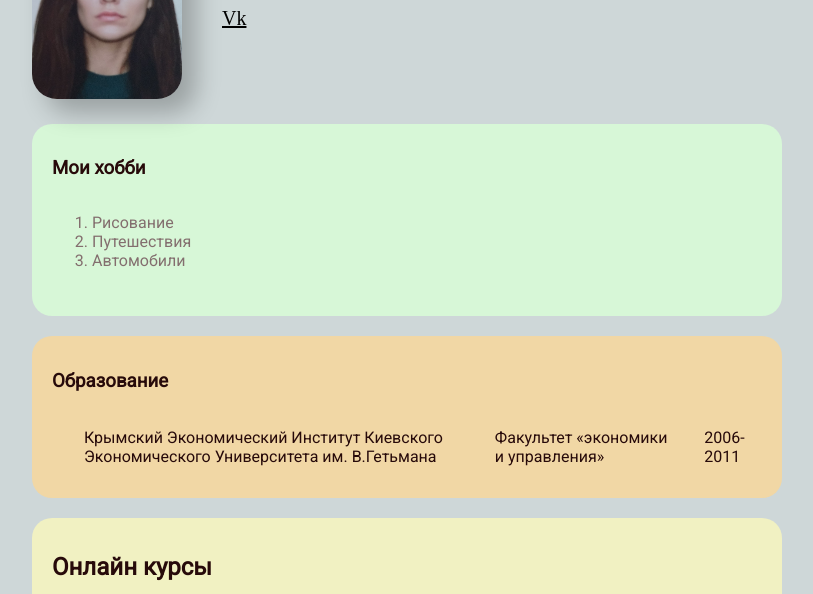
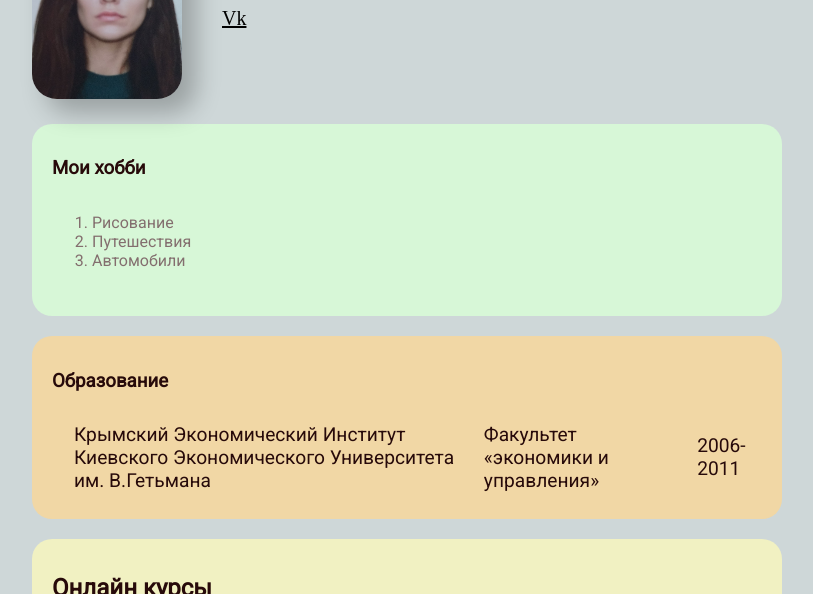
Before and after one commit to EvgenyaDen/Ev, a plain HTML site: page index.html in a window 1280 px wide. Shown: the part 141-735 px from the top of the page, without its empty margins (233-1046 px from the left). Drawn offline with Linux system fonts and the light colour scheme.

Commit message:
Add files via upload

```diff
--- a/styles.css
+++ b/styles.css
@@ -102,15 +102,12 @@ a:visited {
 
 .table {
    width: 100%;
-   margin-left: 15px;
+   margin-left: 10px;
 }
 
 .table td {
-padding: 15px;
-}
-
-.table td:nth-child(1) {
-   font-size: 16px large;
+padding: 10px;
+font-size: larger;
 }
 
 .link-list {
```
